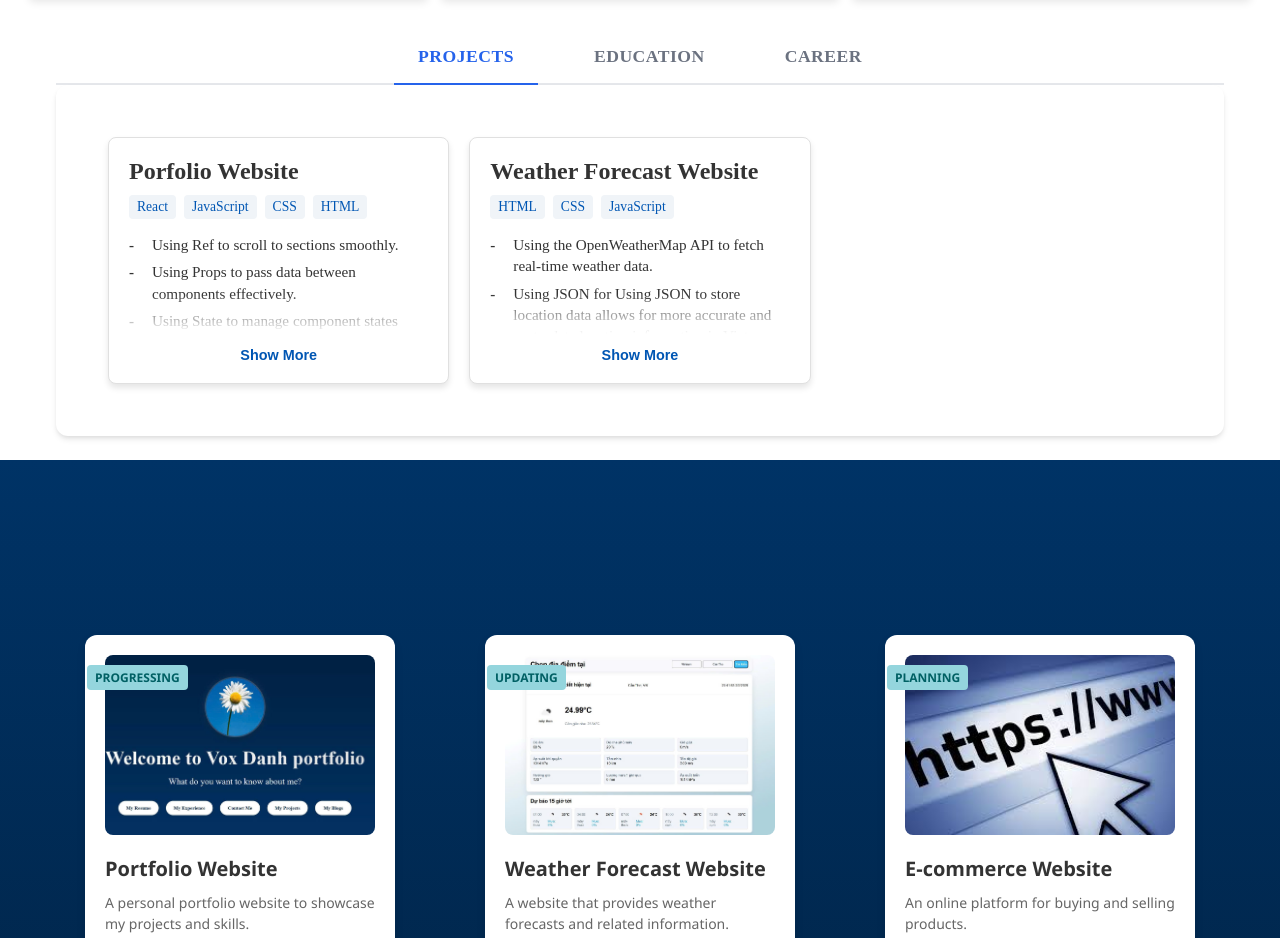
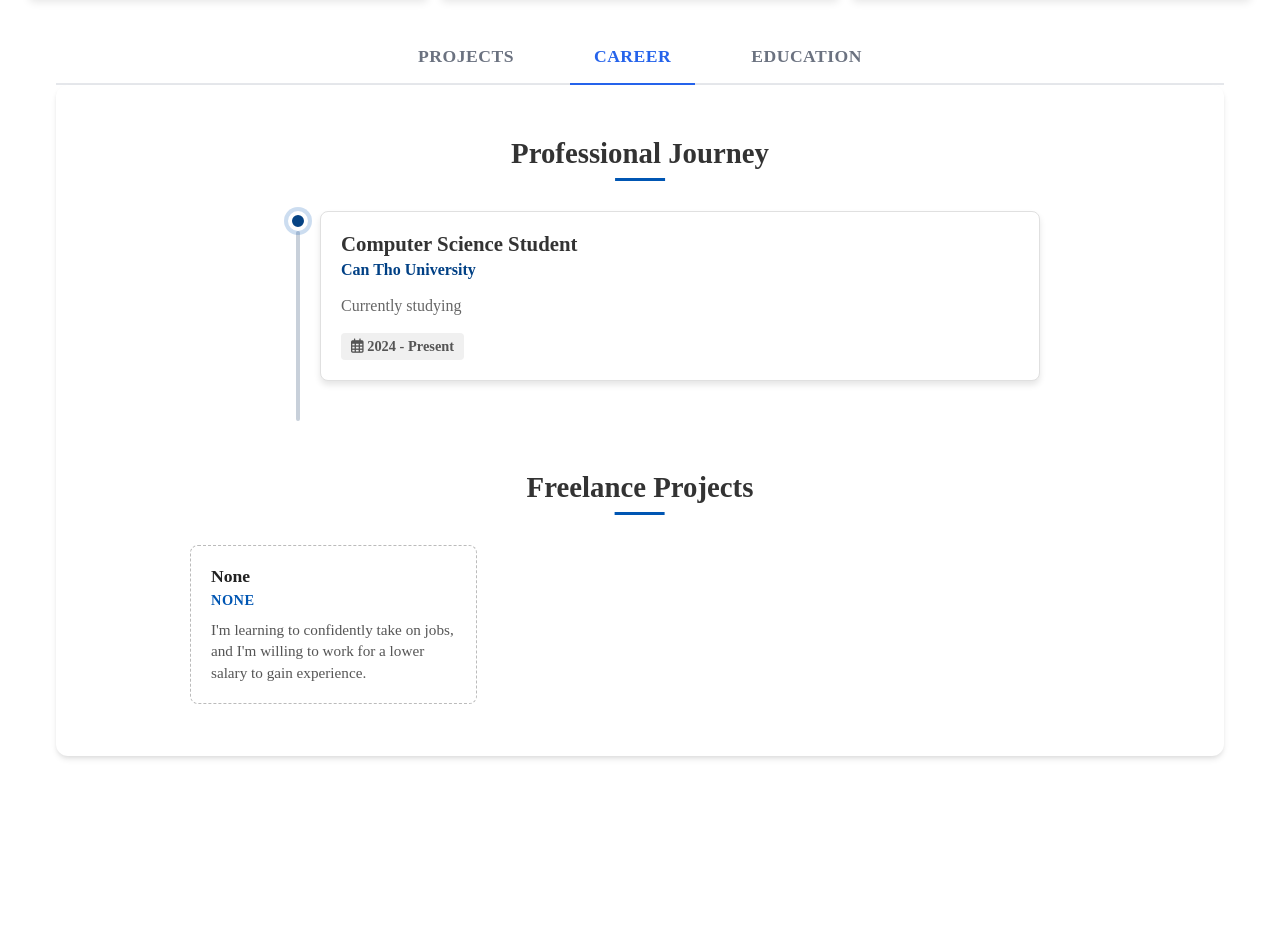
Before and after one commit to VoxDanh/voxdanh-portfolio, a React (Vite) app: page / in a window 1280 px wide. Shown: the part 1594-2532 px from the top of the page. Built offline with nearby package versions, Linux system fonts and the light colour scheme.

Commit message:
chore: delete unused button and update content , update style

```diff
--- a/src/component/Contact/Contact.css
+++ b/src/component/Contact/Contact.css
@@ -156,4 +156,8 @@
     .contact-title {
         font-size: 2rem;
     }
+
+    .contact-container {
+        padding: 2rem 1rem;
+    }
 }
--- a/src/component/Experience/Experience.css
+++ b/src/component/Experience/Experience.css
@@ -31,7 +31,6 @@
     /* Darker on hover */
 }
 
-/* Active State */
 .tab-item.active {
     color: #2563eb;
     /* Primary Blue */
@@ -41,7 +40,6 @@
     content: '';
     position: absolute;
     bottom: -2px;
-    /* Overlap the border-bottom */
     left: 0;
     width: 100%;
     height: 2px;
@@ -49,7 +47,6 @@
     transition: width 0.3s ease;
 }
 
-/* Content Container */
 .tab-content {
     background-color: #ffffff;
     border-radius: 12px;
@@ -83,7 +80,6 @@
     .tab-navigation {
         gap: 0.5rem;
         flex-wrap: wrap;
-        /* Allow wrapping on very small screens */
     }
 
     .tab-item {
--- a/src/component/Experience/Experience.jsx
+++ b/src/component/Experience/Experience.jsx
@@ -6,7 +6,7 @@ import React, { forwardRef, useState } from 'react';
 const ExperienceSection = forwardRef((props, ref) => {
     // 1. Khai báo State để giữ ID của phần đang được chọn
     // Mặc định ban đầu là 'project'
-    const [activeTab, setActiveTab] = useState('project');
+    const [activeTab, setActiveTab] = useState('career');
 
     // 2. Hàm xử lý khi người dùng click vào một mục
     const handleTabClick = (tabName) => {
@@ -38,17 +38,18 @@ const ExperienceSection = forwardRef((props, ref) => {
                     Projects
                 </div>
                 <div
+                    className={`tab-item ${activeTab === 'career' ? 'active' : ''}`}
+                    onClick={() => handleTabClick('career')}
+                >
+                    Career
+                </div>
+                <div
                     className={`tab-item ${activeTab === 'education' ? 'active' : ''}`}
                     onClick={() => handleTabClick('education')}
                 >
                     Education
                 </div>
-                <div
-                    className={`tab-item ${activeTab === 'career' ? 'active' : ''}`}
-                    onClick={() => handleTabClick('career')}
-                >
-                    Career
-                </div>
+
             </nav>
 
             {/* Phần hiển thị nội dung thay đổi */}
--- a/src/component/Experience/expComponent/ExpCareer/ExpCareer.css
+++ b/src/component/Experience/expComponent/ExpCareer/ExpCareer.css
@@ -13,17 +13,24 @@
     padding-left: 20px;
 }
 
-/* The Vertical Line */
-.timeline-container::after {
+.timeline-title {
+    text-align: center;
+    font-size: 1.8rem;
+    color: #333;
+    margin-bottom: 30px;
+    position: relative;
+    display: inline-block;
+    left: 50%;
+    transform: translateX(-50%);
+}
+
+.timeline-title::after {
     content: '';
-    position: absolute;
-    width: 4px;
-    background-color: #e0e0e0;
-    top: 0;
-    bottom: 0;
-    left: 36px;
-    /* Adjust based on dot vertical alignment and container padding */
-    border-radius: 2px;
+    display: block;
+    width: 50px;
+    height: 3px;
+    background-color: #0056b3;
+    margin: 8px auto 0;
 }
 
 .timeline-item {
@@ -43,10 +50,22 @@
     width: 20px;
     height: 20px;
     border-radius: 50%;
-    background-color: #0056b3;
+    background-color: #064384;
     border: 4px solid #fff;
     z-index: 1;
     box-shadow: 0 0 0 4px rgba(0, 86, 179, 0.2);
+}
+
+/* Real line element rendered under each dot */
+.timeline-line {
+    position: absolute;
+    left: 36px;
+    top: 20px;
+    bottom: -40px;
+    width: 4px;
+    background-color: #c8d0da;
+    border-radius: 2px;
+    z-index: 0;
 }
 
 .career-card {
@@ -166,11 +185,11 @@
         padding-left: 0;
     }
 
-    .timeline-container::after {
-        left: 20px;
-    }
-
     .timeline-dot {
         left: 12px;
     }
+
+    .timeline-line {
+        left: 20px;
+    }
 }
--- a/src/component/Experience/expComponent/ExpCareer/ExpCareer.jsx
+++ b/src/component/Experience/expComponent/ExpCareer/ExpCareer.jsx
@@ -9,11 +9,12 @@ const ExpCareer = () => {
 
             {/* Career Timeline Section */}
             <div className="timeline-section">
-                <h2 style={{ textAlign: 'center', marginBottom: '30px', color: '#333' }}>Professional Journey</h2>
+                <h2 className="timeline-title">Professional Journey</h2>
                 <div className="timeline-container">
                     {careerData.map((item) => (
                         <div key={item.id} className="timeline-item">
                             <div className="timeline-dot"></div>
+                            <div className="timeline-line"></div>
                             <div className="career-card">
                                 <h3 className="career-position">{item.position}</h3>
                                 <h4 className="career-company">{item.company}</h4>
--- a/src/component/Project/Project.css
+++ b/src/component/Project/Project.css
@@ -1,6 +1,5 @@
 .project-container {
     font-family: 'Segoe UI', Tahoma, Geneva, Verdana, sans-serif;
-    background: linear-gradient(to top, #012345 10%, #003366 100%);
     min-height: 100vh;
     margin: 0;
     display: grid;
@@ -9,6 +8,7 @@
     padding: 30px 40px;
     place-items: center;
     align-content: center;
+
 }
 
 @media (max-width: 768px) {
--- a/src/component/Project/ProjectCard/ProjectCard.css
+++ b/src/component/Project/ProjectCard/ProjectCard.css
@@ -1,11 +1,12 @@
 .project-card {
     background-color: #ffffff;
     border-radius: 12px;
-    box-shadow: 0 4px 8px rgba(0, 0, 0, 0.1);
+    box-shadow: 2px 4px 8px rgba(0, 0, 0, 0.1);
     width: 310px;
     padding: 20px;
     transition: transform 0.2s ease-in-out;
     position: relative;
+    border: 2px solid #032a51b5;
 }
 
 .project-card:hover {
--- a/src/component/Project/ProjectCard/ProjectCard.jsx
+++ b/src/component/Project/ProjectCard/ProjectCard.jsx
@@ -10,10 +10,8 @@ function ProjectCard({ Project_data }) {
             <h2 className="project-title">{Project_data.nameProject}</h2>
             <p className="project-description">{Project_data.description}</p>
             <div className="project-links-container">
-                <a href={Project_data.detailLink} className="project-link nav-links-container">Learn More</a>
                 <a href={Project_data.demoLink} className="project-demo nav-links-container">View Demo</a>
                 <a href={Project_data.gitHubLink} className="project-github nav-links-container">View code</a>
-                <a href={Project_data.tutorialLink} className="project-blog nav-links-container">Tutorial</a>
             </div>
         </div>
     )
--- a/src/component/Resume/Section/Skills/Skills.jsx
+++ b/src/component/Resume/Section/Skills/Skills.jsx
@@ -6,7 +6,7 @@ function Skills() {
             <ul>
                 <li>
                     <h3>Programming Languages</h3>
-                    <p>C,Java,JavaScript,SQL,HTML5,CSS3</p>
+                    <p>C, Java, JavaScript, SQL, HTML5, CSS3, Python</p>
                 </li>
                 <li>
                     <h3>Frameworks</h3>
--- a/src/component/Resume/Section/Wrapper/Wrapper.css
+++ b/src/component/Resume/Section/Wrapper/Wrapper.css
@@ -31,7 +31,6 @@
 .avt-img-container {
     position: absolute;
     top: -45px;
-    /* Dịch lên một nửa chiều cao avatar (150/2) */
     left: 50%;
     transform: translateX(-50%);
     width: 160px;
```
